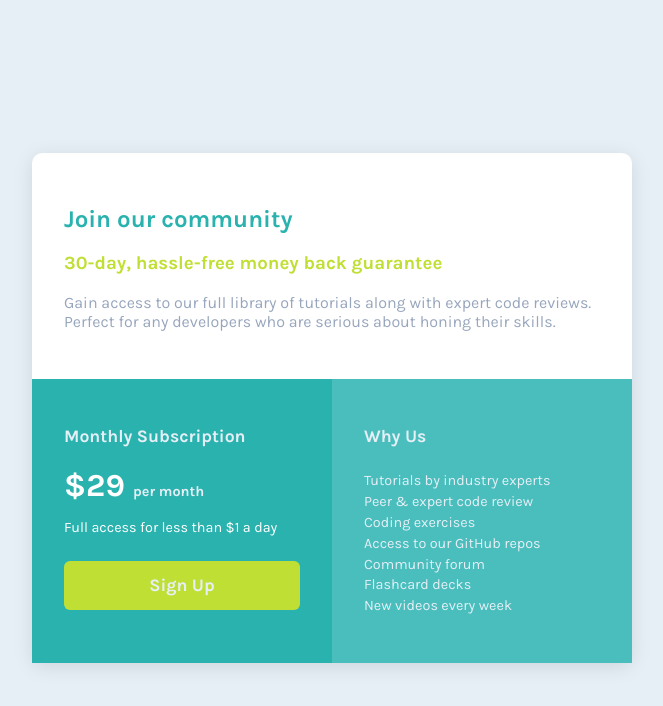
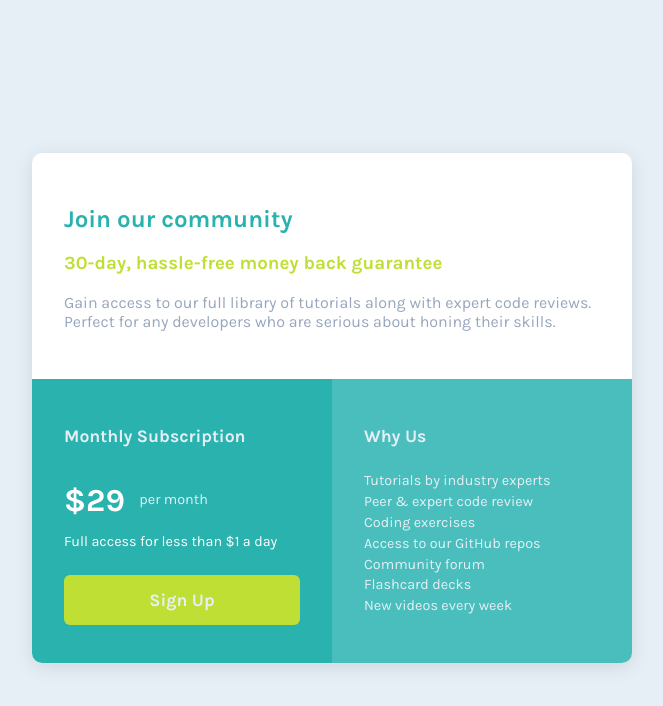
Before and after one commit to srsanjaykumar/single-price-grid-component-master, a plain HTML site: page index.html in a window 1280 px wide. Shown: the whole page, without its empty margins (316-979 px from the left). Drawn offline with Linux system fonts and the light colour scheme.

Commit message:
completed

```diff
--- a/index.html
+++ b/index.html
@@ -24,7 +24,9 @@
     <div class="section-2">
       <div class="part-1">
         <h2>Monthly Subscription</h2>
-        <h1> &dollar;29 <span>per month</span> </h1>
+        <div class="price">
+          <h1> &dollar;29</h1> <span>per month</span>
+        </div>
         <p>Full access for less than &dollar;1 a day</p>
         <div class="button"><h2>Sign Up</h2></div>
       </div>
--- a/style.css
+++ b/style.css
@@ -40,20 +40,28 @@ body {
 .section-1 p{
     color: var(--grayish-blue);
 }
+.price{
+    display: flex;
+    align-items: center;
+  gap: 0.9rem; /* Adjust spacing between $29 and per month */;
+}
 
 .section-2{
     display: flex;
     color: white;
+
 }
 .part-1{
     width: 50%;
     background-color: var(--cyan);
-    box-sizing: border-box;
+    border-radius: 0 0 0 10px;
+
 }
 .part-2{
     width: 50%;
     background-color:#4abebd;
-    box-sizing: border-box;
+    border-radius: 0 0 10px 0;
+
 }
 .part-1 h2{
     font-size: 1.1rem;
@@ -77,6 +85,7 @@ body {
 span{
     color: var(--light-gray);
     font-size: 0.9rem;
+    margin-top: 1.2rem;
 }
 
 .part-2 h2{
@@ -91,7 +100,7 @@ span{
     color: var(--light-gray);
 }
 
-@media (max-width:500px) {
+@media (max-width:600px) {
     .container{
         margin: 50px;
         width: 100%;
@@ -103,6 +112,7 @@ span{
     }
     .section-1, .part-1 , .part-2{
         padding: 1.5rem;
+
     }
     .section-1 h2{
         font-size: 1.5rem;
@@ -125,5 +135,9 @@ span{
         2 . padding and border are included in the width and height of the element */
 
     }
+    .part-1 {
+        padding-bottom: 2rem;
+        border-radius: 0;
+    }
 
 }
```
